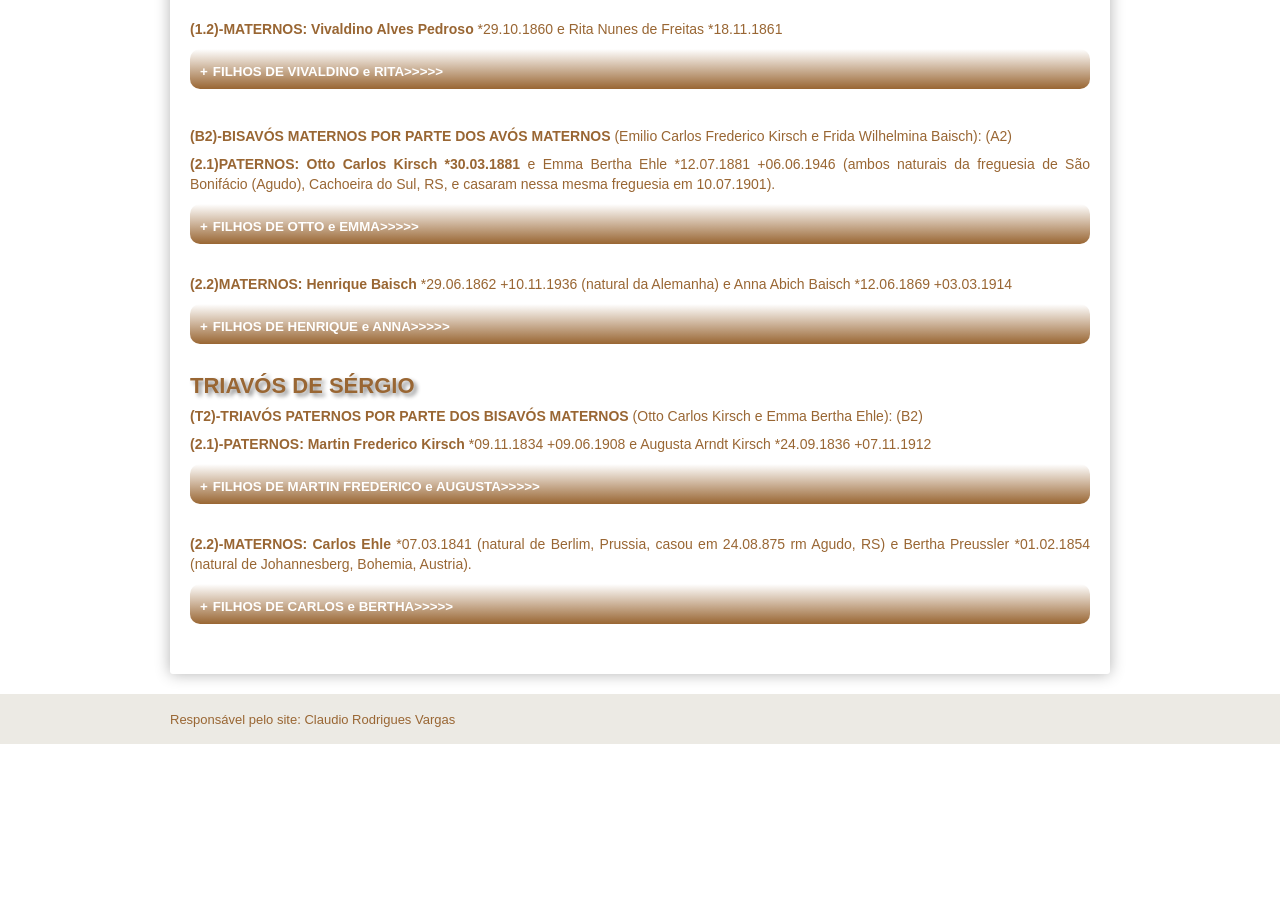
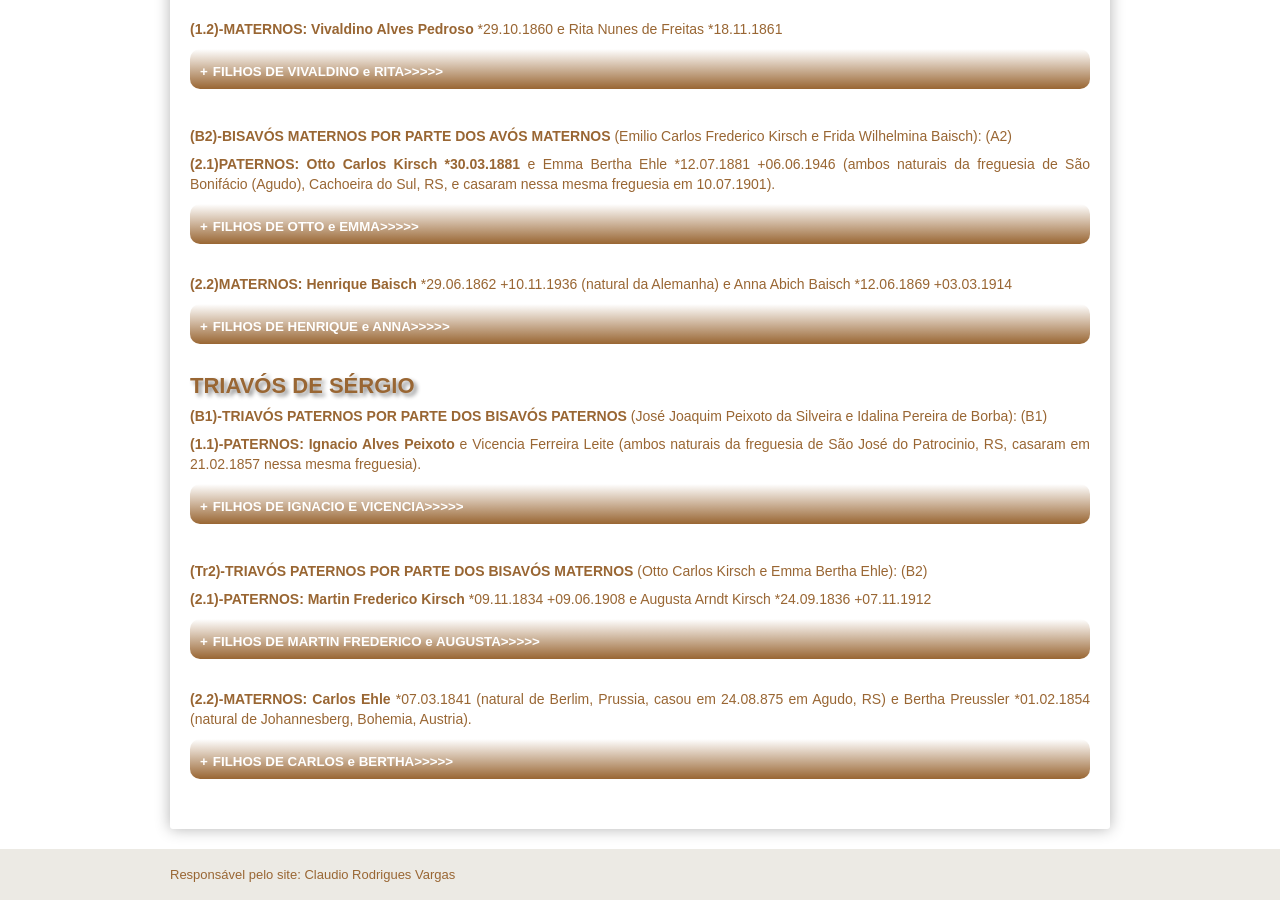
Before and after one commit to claudiovargas1955/claudiovargas1955.github.io, a Jekyll site: the page built from _pages/genealogia-de-sergio-luis-kirsch-da-silveira.html, in a window 1280 px wide and 900 px high, scrolled down 1029 px. Built offline with Jekyll 4.4.1, drawn with Linux system fonts in a browser that asks for light colours; some web fonts are replaced; before the commit the page ends 1773 px from its top, so only the background shows below that.

Commit message:
Update genealogia-de-sergio-luis-kirsch-da-silveira.html

```diff
--- a/_pages/genealogia-de-sergio-luis-kirsch-da-silveira.html
+++ b/_pages/genealogia-de-sergio-luis-kirsch-da-silveira.html
@@ -246,8 +246,22 @@ São Bonifácio (Agudo), Cachoeira do Sul, RS, e casaram nessa mesma freguesia e
      <b>(14)Arthur Baisch: </b></details><p><br>
 
 <p><h4>TRIAVÓS DE SÉRGIO</h4>
+<p><b><h5>(B1)-TRIAVÓS PATERNOS POR PARTE DOS BISAVÓS PATERNOS</b> (José Joaquim Peixoto da Silveira e Idalina Pereira de Borba): (B1)
+</h5>
+<p><b>(1.1)-PATERNOS: Ignacio Alves Peixoto </b> e Vicencia Ferreira Leite (ambos naturais da freguesia de São José do Patrocinio, RS,
+casaram em 21.02.1857 nessa mesma freguesia).
+<details><summary><b>FILHOS DE IGNACIO E VICENCIA>>>>></b></summary><br>
+  <p><b>(01)-Irineo: </b>*29.O5.1861 bat.26.06.1861 (nat. S. José do Patrocinio, RS). <br><br>
+     <b>(02)-Maria: </b>*28.09.1863 bat.12.11.1863 bat. (nat. S. José do Patrocinio, RS). <br><br>
+     <b>(03)-Alexandre: </b>*03.05.1868 bat.07.10.1868 (nat. S. José do Patrocinio, RS). <br><br>
+     <b>(04)-Maria José: </b>*11.08.1879 bat.28.02.1880 (nat. Encruzilhada do Sul, RS). <br><br>
+     <b>(05)-Joaquim Pedro: </b>*10.04.1871 bat.07.09.1871(nat. S. José do Patrocinio, RS, casou com Conceição Peixxoto da Silveira,
+     filha de Vicente Peixoto da Silveira e Paulina Cardoso de Brum). <br><br>
+     <b>(06)-Juvencio: </b>*05.03.1866 bat.06.02.1867 (nat. S. José do Patrocinio, RS). <br><br> .
+    <b>(07)-Mariana: </b>*09.06.1877 bat.09.11.1877 (nat. S. José do Patrocinio, RS). </details></p><br>
 
-<p><b><h5>(T2)-TRIAVÓS PATERNOS POR PARTE DOS BISAVÓS MATERNOS</b> (Otto Carlos Kirsch e Emma Bertha Ehle): (B2)</h5>
+
+<p><b><h5>(Tr2)-TRIAVÓS PATERNOS POR PARTE DOS BISAVÓS MATERNOS</b> (Otto Carlos Kirsch e Emma Bertha Ehle): (B2)</h5>
 <p><b>(2.1)-PATERNOS: Martin Frederico Kirsch </b>*09.11.1834 +09.06.1908 e Augusta Arndt Kirsch *24.09.1836 +07.11.1912
 <details><summary><b>FILHOS DE MARTIN FREDERICO e AUGUSTA>>>>></b></summary><br>
  <p><b>(01)-Mathilda Kirsch: </b> *1862 +17.10.1944 <br><br>.
@@ -255,7 +269,7 @@ São Bonifácio (Agudo), Cachoeira do Sul, RS, e casaram nessa mesma freguesia e
      <b>(03)-Max Kirsch: </b>*1876 (casado com Hulda Manzke).<br><br>
    <b>(04)-Otto Kirsch: </b>*1883 (casado com Emma Ehle).</details></p><br>
 
-<p><b>(2.2)-MATERNOS: Carlos Ehle </b>*07.03.1841 (natural de Berlim, Prussia, casou em 24.08.875 rm Agudo, RS) e Bertha Preussler
+<p><b>(2.2)-MATERNOS: Carlos Ehle </b>*07.03.1841 (natural de Berlim, Prussia, casou em 24.08.875 em Agudo, RS) e Bertha Preussler
 *01.02.1854 (natural de Johannesberg, Bohemia, Austria).
 <details><summary><b>FILHOS DE CARLOS e BERTHA>>>>></b></summary><br>
  <p><b>(01)-Ernest Ehle: </b>*24.05.1883  <br><br>
```
